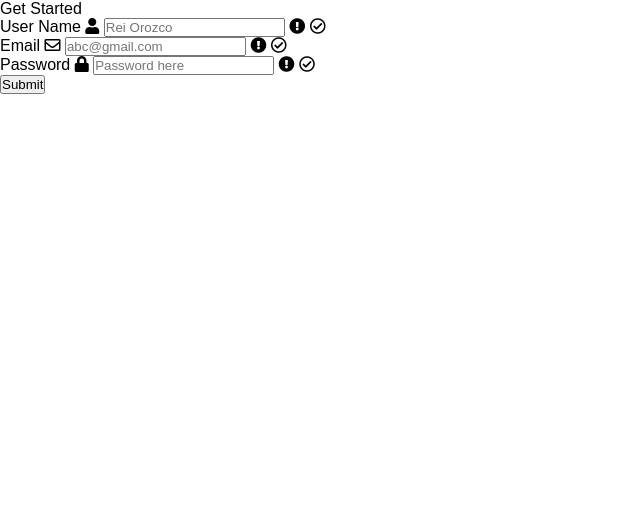
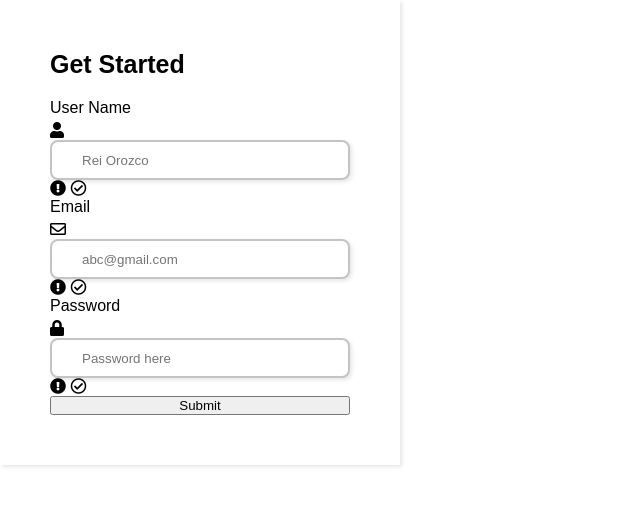
Before and after one commit to Jeank98/validation_form, a plain HTML site: page index.html in a window 1280 px wide. Shown: the whole page, without its empty margins (0-640 px from the left). Drawn offline with Linux system fonts and the light colour scheme.

Commit message:
Progress in CSS

```diff
--- a/style.css
+++ b/style.css
@@ -1,3 +1,7 @@
+/**
+* ! changing default styles of browser
+**/
+
 * {
   margin: 0;
   padding: 0;
@@ -7,3 +11,37 @@
 body {
   font-family: sans-serif;
 }
+
+/**
+* ! style rules for form section
+**/
+
+form {
+  display: flex;
+  flex-direction: column;
+  justify-content: center;
+  max-width: 400px;
+  box-shadow: 2px 2px 4px rgba(0, 0, 0, 0.1);
+  padding: 50px;
+}
+
+.title {
+  font-size: 25px;
+  font-weight: bold;
+  margin-bottom: 20px;
+}
+
+label {
+  display: block;
+  margin-bottom: 5px;
+}
+
+form div input {
+  width: 100%;
+  height: 40px;
+  border-radius: 8px;
+  outline: none;
+  border: 2px solid #c4c4c4;
+  padding: 0 30px;
+  box-shadow: 2px 2px 4px rgba(0, 0, 0, 0.1);
+}
```
